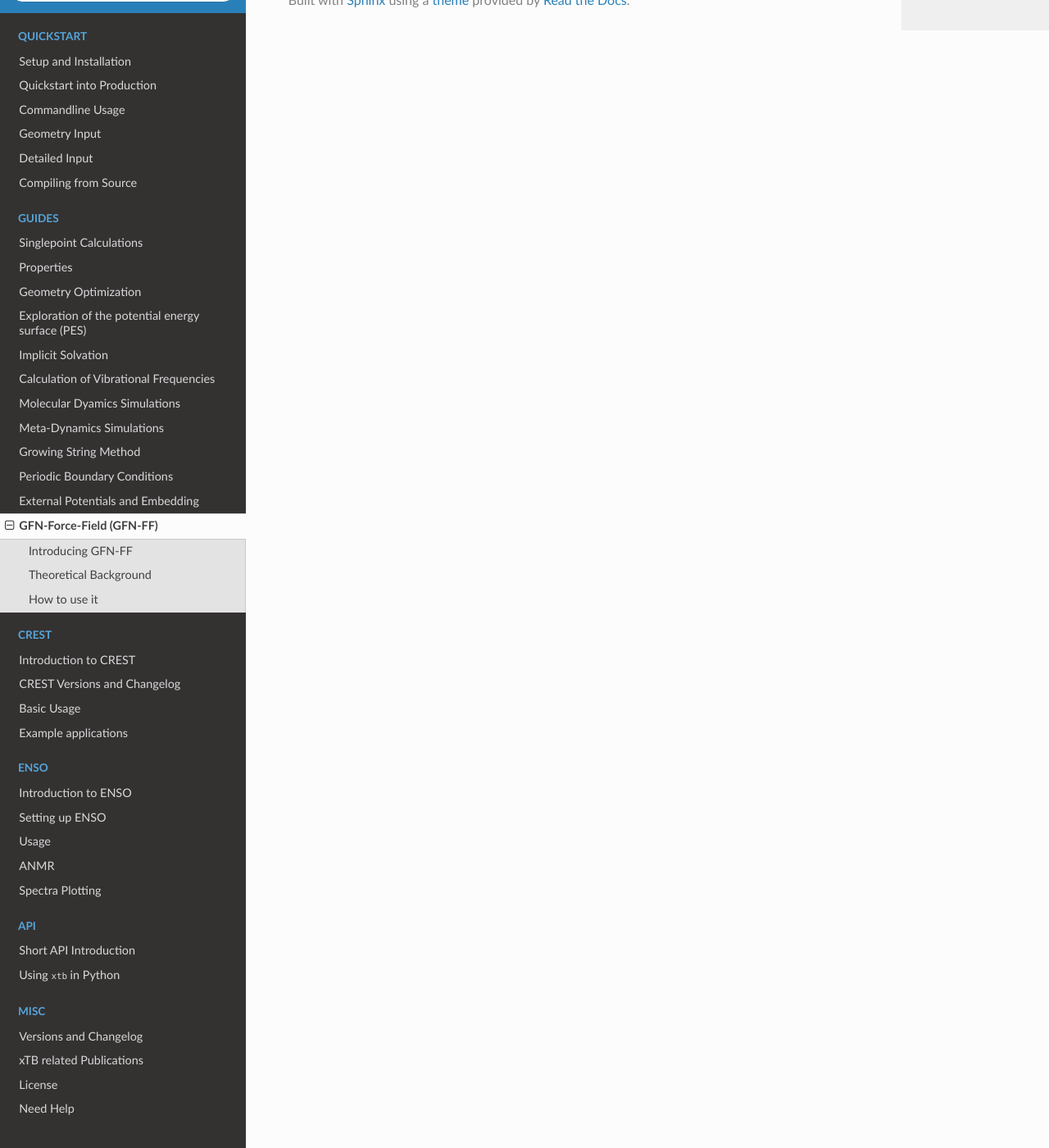
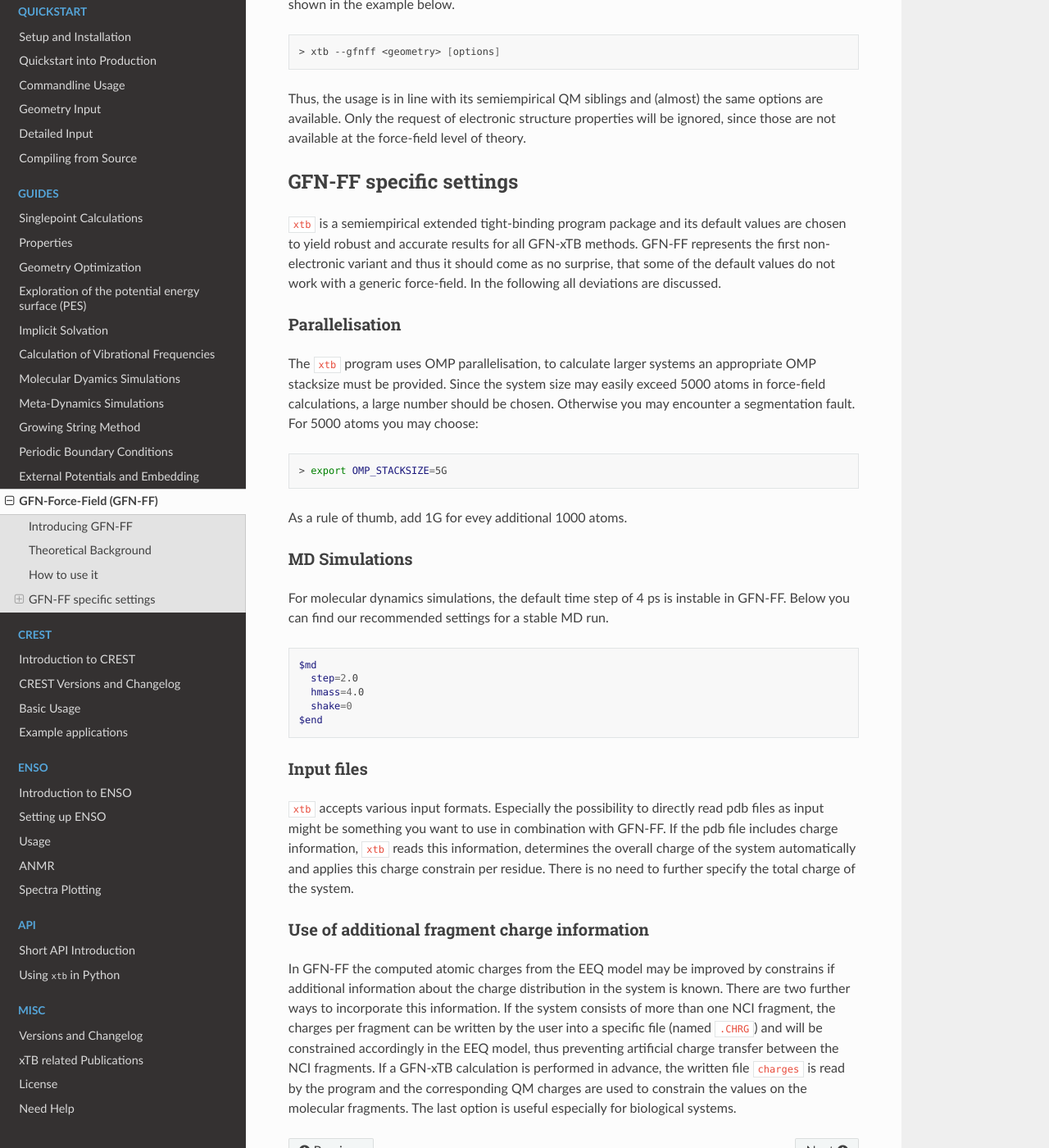
Before and after one commit to grimme-lab/xtb_docs, a Sphinx documentation site: the page built from source/gfnff.rst, in a window 1280 px wide and 1400 px high, scrolled down 2021 px. Shown: the whole window at 82% size. Built offline with Sphinx 7.4.7 and the Read the Docs theme 2.0.0, drawn with Linux system fonts in a browser that asks for light colours; some of the changed text lies outside the part shown.

Commit message:
Update gfnff.rst

````diff
--- a/source/gfnff.rst
+++ b/source/gfnff.rst
@@ -59,4 +59,53 @@
 
 How to use it
 ============================
-GFN-FF is implemented in the ``xtb```program.
+GFN-FF is implemented in the ``xtb`` program. It extends the portfolio of different GFN parametrizations by a non-electronic variant. GFN-FF is applied with the keyword ``--gfnff`` as shown in the example below.
+
+.. code:: bash
+
+  > xtb --gfnff <geometry> [options]
+
+Thus, the usage is in line with its semiempirical QM siblings and (almost) the same options are available. Only the request of electronic structure properties will be ignored, since those are not available at the force-field level of theory.
+
+
+GFN-FF specific settings
+============================
+
+``xtb`` is a semiempirical extended tight-binding program package and its default values are chosen to yield robust and accurate results for all GFN-xTB methods. GFN-FF represents the first non-electronic variant and thus it should come as no surprise, that some of the default values do not work with a generic force-field. In the following all deviations are discussed.
+
+Parallelisation
+-------------------
+
+The ``xtb`` program uses OMP parallelisation, to calculate larger systems an appropriate OMP stacksize must be provided. Since the system size may easily exceed 5000 atoms in force-field calculations, a large number should be chosen. Otherwise you may encounter a segmentation fault. For 5000 atoms you may choose:
+
+.. code:: bash
+
+  > export OMP_STACKSIZE=5G
+
+As a rule of thumb, add 1G for evey additional 1000 atoms.
+
+MD Simulations
+------------------
+
+For molecular dynamics simulations, the default time step of 4 ps is instable in GFN-FF. Below you can find our recommended settings for a stable MD run.
+
+.. code:: bash
+
+   $md
+     step=2.0
+     hmass=4.0
+     shake=0
+   $end
+
+Input files
+---------------------
+
+``xtb`` accepts various input formats. Especially the possibility to directly read pdb files as input might be something you want to use in combination with GFN-FF. If the pdb file includes charge information, ``xtb`` reads this information, determines the overall charge of the system automatically and applies this charge constrain per residue. There is no need to further specify the total charge of the system.
+
+
+Use of additional fragment charge information
+----------------------------------------------
+
+In GFN-FF the computed atomic charges from the EEQ model may be improved by constrains if additional information about the charge distribution in the system is known. There are two further ways to incorporate this information. If the system consists of more than one NCI fragment, the charges per fragment can be written by the user into a specific file
+(named ``.CHRG``) and will be constrained accordingly in the EEQ model, thus preventing artificial charge transfer between the NCI fragments. If a GFN-xTB calculation is performed in advance, the written file ``charges`` is read by the program and the corresponding QM charges are used to constrain the values on the molecular fragments. The last option is
+useful especially for biological systems.
````
